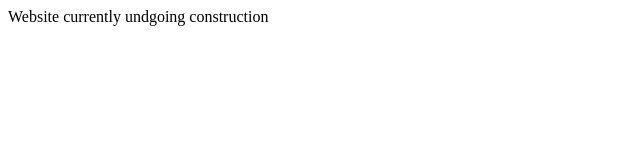
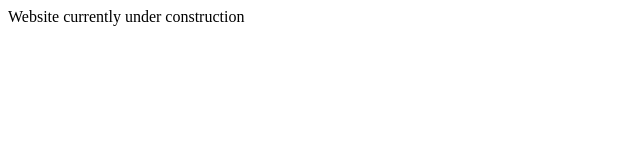
Before and after one commit to seyunk/seyunKimWebsite, a plain HTML site: page index.html in a window 1280 px wide. Shown: the full height of the page, 0-640 px from the left. Drawn offline with Linux system fonts and the light colour scheme.

Commit message:
Update index.html

```diff
--- a/index.html
+++ b/index.html
@@ -1,3 +1,3 @@
 <html>
-Website currently undgoing construction
+Website currently under construction
 </html?
```
